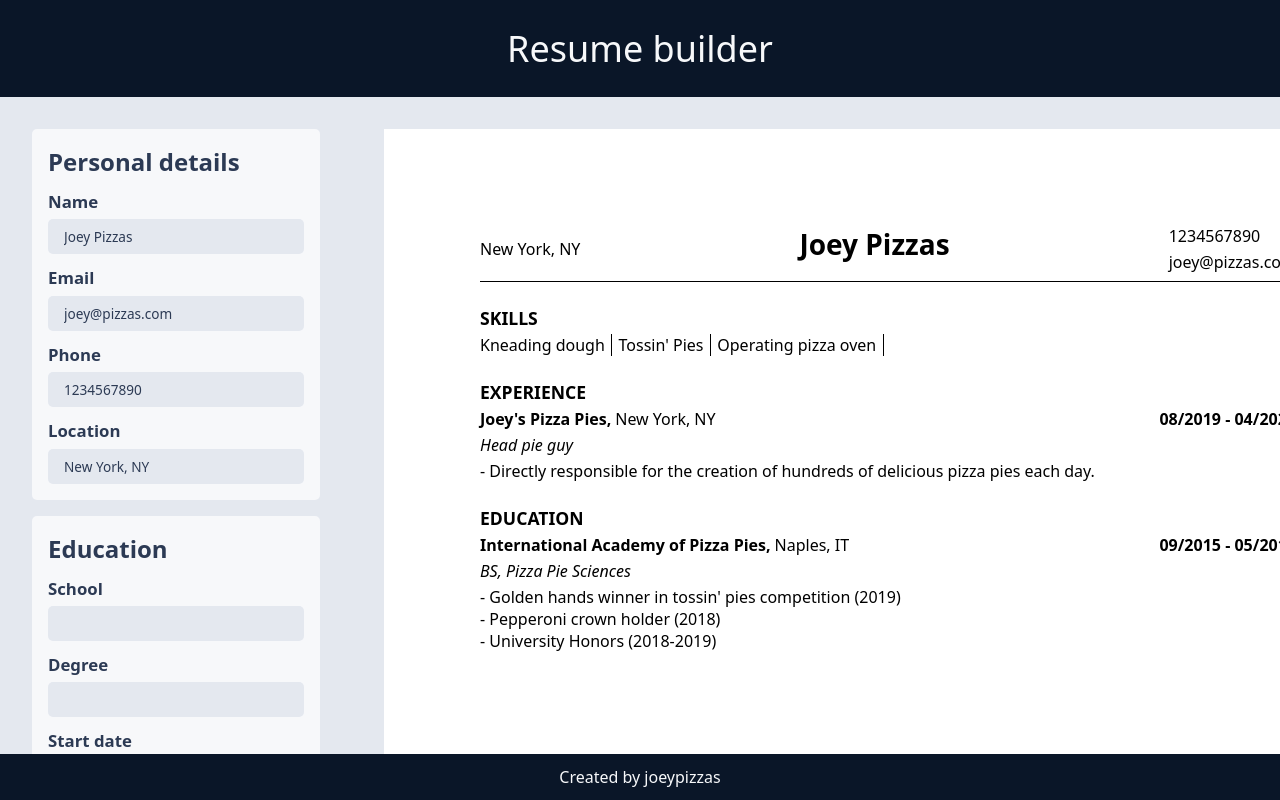
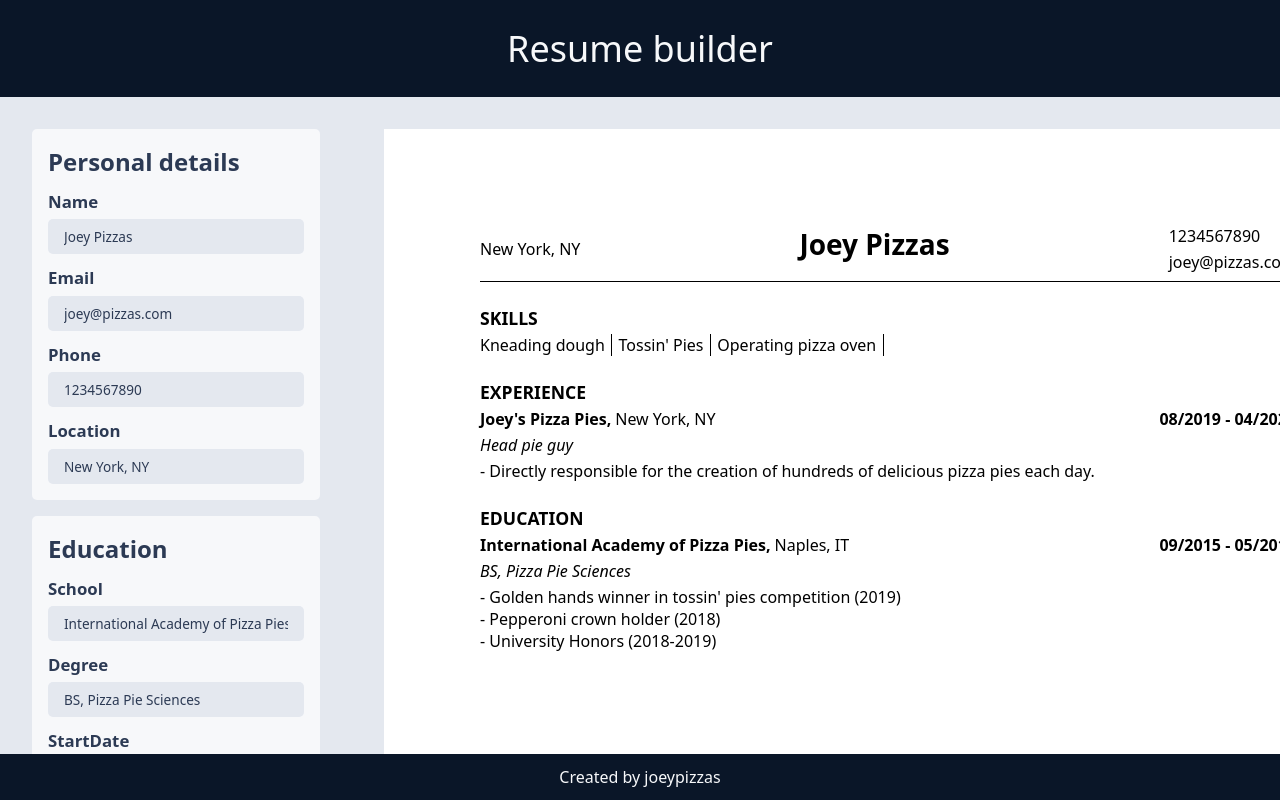
Before and after one commit to joeypizzas/resume-app, a React (Vite) app: page / in a window 1280 px wide. Built offline with nearby package versions, Linux system fonts and the light colour scheme.

Commit message:
Started wiring state resumebuilderform with education

```diff
--- a/src/components/ResumeBuilder/ResumeBuilder.jsx
+++ b/src/components/ResumeBuilder/ResumeBuilder.jsx
@@ -65,35 +65,52 @@ export function ResumeBuilder({
         ></FormField>
       </ResumeBuilderForm>
       <ResumeBuilderForm header="Education">
-        <FormFieldsContainer>
+        {resumeData.education.map((edu) => (
+          <FormFieldsContainer key={edu.id}>
             <FormField
-            fieldHeader="School"
-            initialInput="International Academy of Pizza Pies"
+              fieldHeader={capitalize(Object.keys(edu)[1])}
+              value={edu.school}
+              onChange={(e) =>
+                onUpdateEducation(edu.id, Object.keys(edu)[1], e.target.value)
+              }
             ></FormField>
             <FormField
-            fieldHeader="Degree"
-            initialInput="BS, Pizza Pie Sciences"
+              fieldHeader={capitalize(Object.keys(edu)[2])}
+              value={edu.degree}
+              onChange={(e) =>
+                onUpdateEducation(edu.id, Object.keys(edu)[2], e.target.value)
+              }
             ></FormField>
-          <DatePickerField
-            fieldHeader="Start date"
-            initialDate="2015-10"
+            <DatePickerField // troubleshoot
+              fieldHeader={capitalize(Object.keys(edu)[3])}
+              value={edu.startDate}
+              onChange={(e) =>
+                onUpdateEducation(edu.id, Object.keys(edu)[3], e.target.value)
+              }
             ></DatePickerField>
-          <DatePickerField
-            fieldHeader="End date"
-            initialDate="2019-06"
+            <DatePickerField // troubleshoot
+              fieldHeader={capitalize(Object.keys(edu)[4])}
+              value={edu.endDate}
+              onChange={(e) =>
+                onUpdateEducation(edu.id, Object.keys(edu)[4], e.target.value)
+              }
             ></DatePickerField>
             <FormField
-            fieldHeader="Location"
-            initialInput="Naples, IT"
+              fieldHeader={capitalize(Object.keys(edu)[5])}
+              value={edu.location}
+              onChange={(e) =>
+                onUpdateEducation(edu.id, Object.keys(edu)[5], e.target.value)
+              }
             ></FormField>
-          <DescriptionField
-            fieldHeader="Description"
-            initialInput="
-            - Golden hands winner in tossin' pies competition (2019)
-            - Pepperoni crown holder (2018)
-            - University Honors (2018-2019)"
+            <DescriptionField // troubleshoot
+              fieldHeader={capitalize(Object.keys(edu)[6])}
+              value={edu.description}
+              onChange={(e) =>
+                onUpdateEducation(edu.id, Object.keys(edu)[6], e.target.value)
+              }
             ></DescriptionField>
           </FormFieldsContainer>
+        ))}
         <ButtonContainer>
           <ResumeBuilderButton
             label="Add +"
```
Lines whose indentation alone changed are shown as unchanged.
